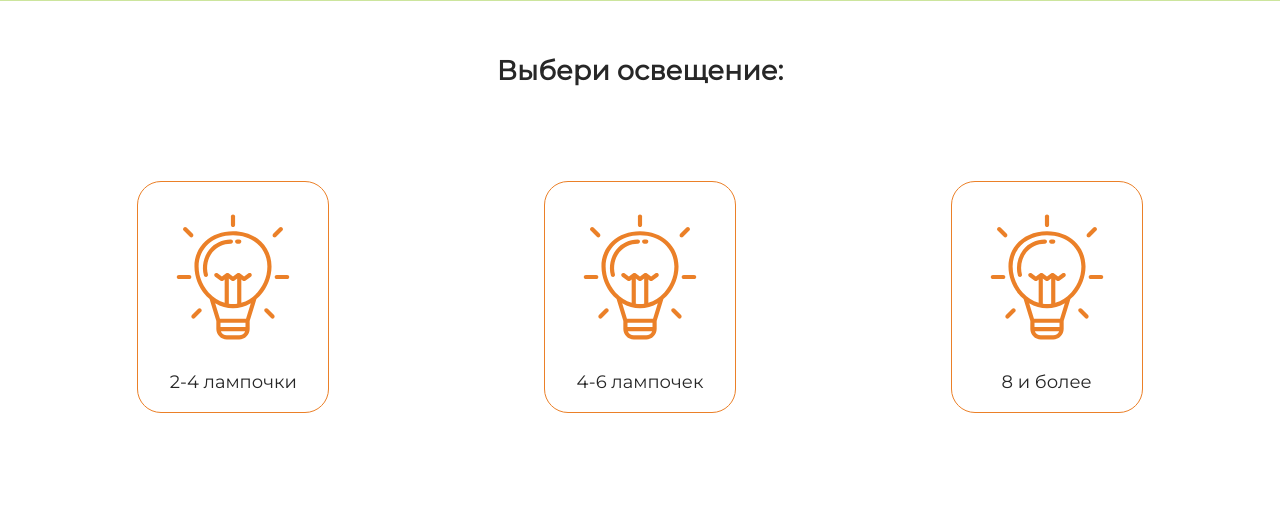
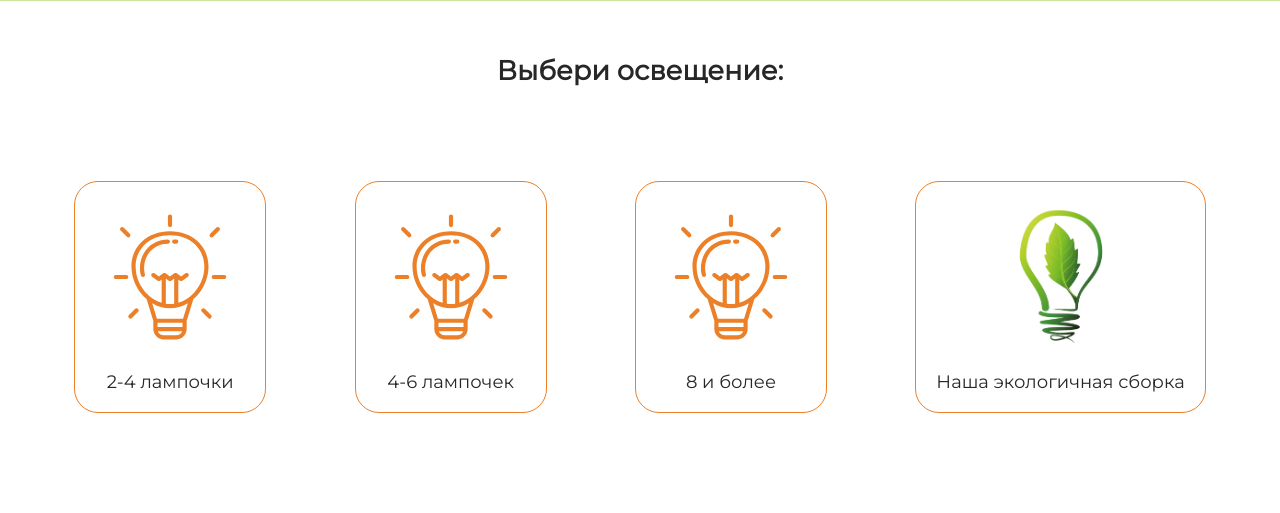
Before and after one commit to AleksTiCode/ATKodlandLessons-PythonPro, a Flask app: page /1 in a window 1280 px wide. Shown: the part 469-982 px from the top of the page. Run offline with Flask 3, Linux system fonts and the light colour scheme.

Commit message:
дз сделано M3L2

```diff
--- a/M3L2/main.py
+++ b/M3L2/main.py
@@ -5,7 +5,7 @@ app = Flask(__name__)
 
 def result_calculate(size, lights, device):
     #Переменные для энергозатратности приборов
-    home_coef = 100
+    home_coef = 50
     light_coef = 0.04
     devices_coef = 5
     return size * home_coef + lights * light_coef + device * devices_coef
--- a/M3L2/templates/index.html
+++ b/M3L2/templates/index.html
@@ -22,7 +22,7 @@
     <h2 class="main__title">Выбери тип дома:</h2>
     <ul class="list">
       <li class="list__item">
-        <a href="/1">
+        <a href="/3">
         <img class="item__img" src="../static/img/home.svg" alt="home">
         <span>Маленький дом</span></a>
       </li>
@@ -33,7 +33,7 @@
         <span>Средний дом</span></a>
       </li>
       <li class="list__item">
-        <a href="/3">
+        <a href="/1">
         <img class="item__img" src="../static/img/home.svg" alt="home">
         <span>Большой дом</span></a>
       <!--  -->
--- a/M3L2/templates/lights.html
+++ b/M3L2/templates/lights.html
@@ -37,6 +37,11 @@
           <img class="item__img" src="../static/img/light.svg" alt="light">
           <span>8 и более</span></a>
       </li>
+      <li class="list__item">
+        <a href="{{size + '/1'}}">
+          <img class="item__img" src="../static/img/eco_light.png" alt="light">
+          <span>Наша экологичная сборка</span></a>
+      </li>
     </ul>
     {% endblock %}
   </main>
```
Also changed, not shown: M3L2/static/img/eco.png, M3L2/static/img/eco_light.png (added).
